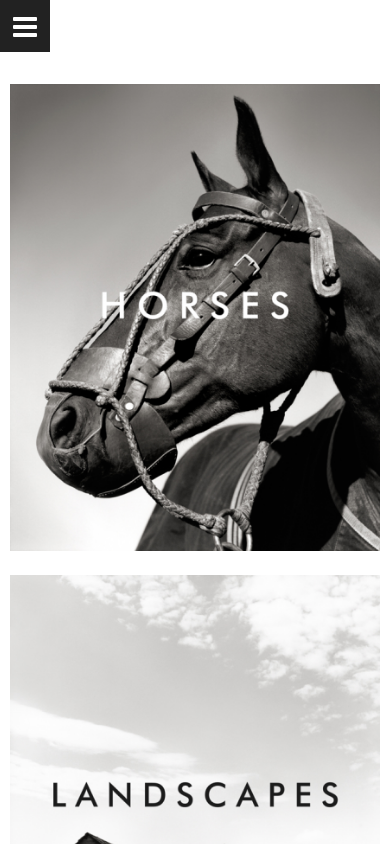
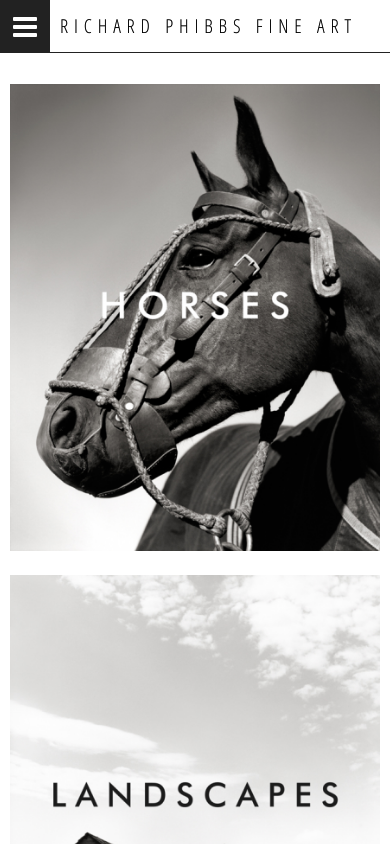
Before and after one commit to elinfante/phibbsfineart, a website: page app/dev/index.html in a window 390 px wide. Drawn offline with nearby package versions, Linux system fonts and the light colour scheme.

Commit message:
Title amend for mobile version

```diff
--- a/app/dev/js/richardphibbsfineart.js
+++ b/app/dev/js/richardphibbsfineart.js
@@ -1 +1 @@
-console.error("Error: Cannot find module '/Users/juaninfante/Documents/projects/phibbsfineart/app/src/index.js' from '/Users/juaninfante/Documents/projects/phibbsfineart'");
+console.error("Error: Cannot find module '/Users/lainfanta/Documents/projects/phibbsfineart/app/src/index.js' from '/Users/lainfanta/Documents/projects/phibbsfineart'");
--- a/app/src/sass/styles.scss
+++ b/app/src/sass/styles.scss
@@ -97,6 +97,7 @@ footer {
   text-align:center;
   padding:5px 10px;
   width:50px;
+  height:53px;
   font-size:28px;
   cursor:pointer;
   position:fixed;
@@ -276,8 +277,29 @@ footer {
   }
 
 
-  .bg-slider,.header-container{
+  .bg-slider {
     display:none;
+  }
+
+  .header-container{
+
+      position:fixed;
+      color:black;
+      z-index:60;
+      width:100%;
+      height:53px;
+      top:0px;
+      background:white;
+      border-bottom:1px solid #222;
+
+      h1{
+        text-align:left;
+        padding-left:60px;
+        margin-top:12px;
+        font-size: 1.2rem;
+        @include text-shadow(rgba(86,86,86,0.5) 0px 0px 0px);
+      }
+
   }
 
 }
```
Also changed, not shown: app/dev/css/styles.css.
